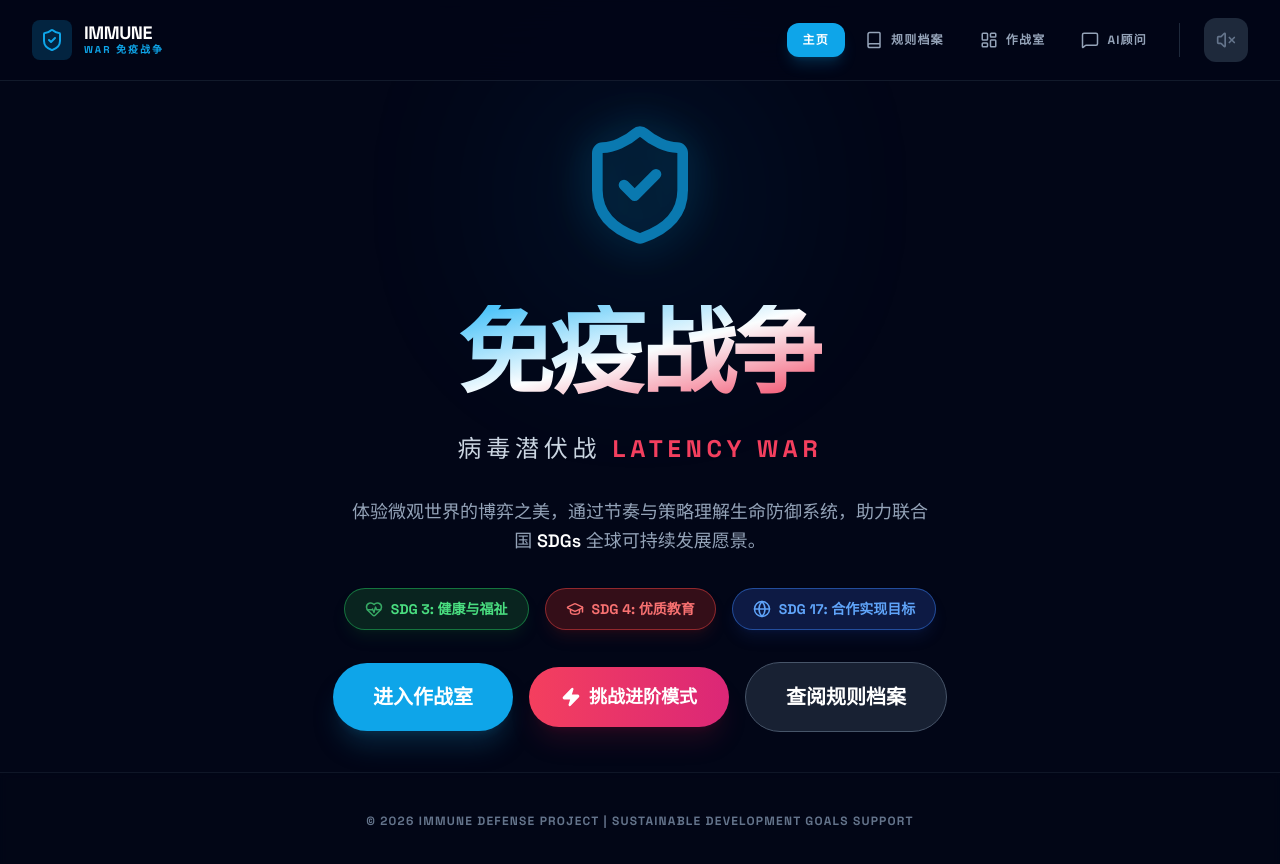
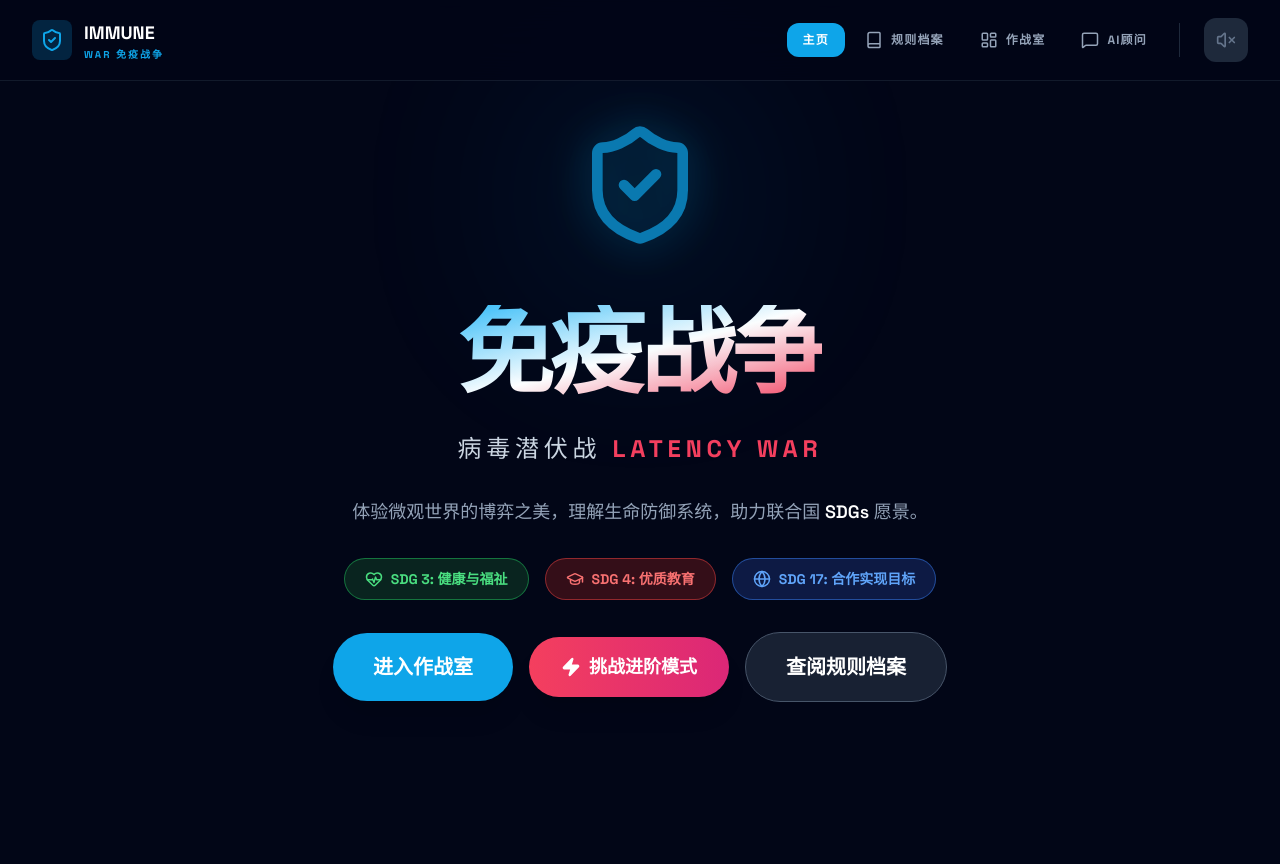
Before and after one commit to You007-tech/Immune-War, a React (Vite) app: page / in a window 1280 px wide. Shown: the top 864 px of the page. After the commit the page ends 800 px from the top, so only its background shows below. Built offline with nearby package versions, Linux system fonts and the light colour scheme.

Commit message:
Update App.tsx

```diff
--- a/src/App.tsx
+++ b/src/App.tsx
@@ -57,30 +57,30 @@ const App: React.FC = () => {
               病毒潜伏战 <span className="text-bio-accent font-bold">LATENCY WAR</span>
             </p>
             <p className="max-w-xl text-slate-400 leading-relaxed text-lg">
-              体验微观世界的博弈之美，通过节奏与策略理解生命防御系统，助力联合国 <span className="text-white font-semibold">SDGs</span> 全球可持续发展愿景。
+              体验微观世界的博弈之美，理解生命防御系统，助力联合国 <span className="text-white font-semibold">SDGs</span> 愿景。
             </p>
 
             <div className="flex flex-wrap justify-center gap-4 mt-4">
-              <div className="flex items-center gap-2 bg-green-900/40 border border-green-500/50 px-5 py-2.5 rounded-full text-green-400 text-sm font-bold backdrop-blur-sm shadow-lg shadow-green-900/20">
-                 <HeartPulse size={18} className="animate-pulse" />
+              <div className="flex items-center gap-2 bg-green-900/40 border border-green-500/50 px-5 py-2.5 rounded-full text-green-400 text-sm font-bold backdrop-blur-sm">
+                 <HeartPulse size={18} />
                  SDG 3: 健康与福祉
               </div>
-              <div className="flex items-center gap-2 bg-red-900/40 border border-red-500/50 px-5 py-2.5 rounded-full text-red-400 text-sm font-bold backdrop-blur-sm shadow-lg shadow-red-900/20">
+              <div className="flex items-center gap-2 bg-red-900/40 border border-red-500/50 px-5 py-2.5 rounded-full text-red-400 text-sm font-bold backdrop-blur-sm">
                  <GraduationCap size={18} />
                  SDG 4: 优质教育
               </div>
-              <div className="flex items-center gap-2 bg-blue-900/40 border border-blue-500/50 px-5 py-2.5 rounded-full text-blue-400 text-sm font-bold backdrop-blur-sm shadow-lg shadow-blue-900/20">
+              <div className="flex items-center gap-2 bg-blue-900/40 border border-blue-500/50 px-5 py-2.5 rounded-full text-blue-400 text-sm font-bold backdrop-blur-sm">
                  <Globe size={18} />
                  SDG 17: 合作实现目标
               </div>
             </div>
 
             <div className="flex flex-col sm:flex-row items-center justify-center gap-4 mt-8">
-              <button onClick={startBasicGame} className="px-10 py-5 bg-bio-primary hover:bg-sky-500 text-white rounded-full font-black text-xl shadow-xl shadow-sky-900/40 transition-all hover:scale-105 active:scale-95">
+              <button onClick={startBasicGame} className="px-10 py-5 bg-bio-primary hover:bg-sky-500 text-white rounded-full font-black text-xl shadow-xl transition-all hover:scale-105 active:scale-95">
                 进入作战室
               </button>
 
-              <button onClick={startAdvancedGame} className="px-8 py-4 bg-gradient-to-r from-bio-accent to-pink-600 hover:from-rose-500 hover:to-pink-500 text-white rounded-full font-black text-lg shadow-xl shadow-rose-900/20 transition-all hover:scale-105 active:scale-95 flex items-center gap-2">
+              <button onClick={startAdvancedGame} className="px-8 py-4 bg-gradient-to-r from-bio-accent to-pink-600 hover:from-rose-500 hover:to-pink-500 text-white rounded-full font-black text-lg shadow-xl transition-all hover:scale-105 active:scale-95 flex items-center gap-2">
                 <Zap size={20} className="fill-current" />
                 挑战进阶模式
               </button>
@@ -107,16 +107,16 @@ const App: React.FC = () => {
   };
 
   return (
-    <div className="min-h-screen flex flex-col bg-[#020617] selection:bg-bio-primary/30 selection:text-bio-highlight">
+    <div className="min-h-screen flex flex-col bg-[#020617]">
       <nav className="border-b border-slate-800/60 bg-bio-dark/80 backdrop-blur-xl sticky top-0 z-50">
         <div className="max-w-7xl mx-auto px-4 sm:px-6 lg:px-8">
           <div className="flex items-center justify-between h-20">
             <div className="flex items-center gap-3 cursor-pointer group" onClick={() => setActiveTab(Tab.HOME)}>
-              <div className="p-2 bg-bio-primary/20 rounded-lg group-hover:bg-bio-primary/30 transition-colors">
+              <div className="p-2 bg-bio-primary/20 rounded-lg group-hover:bg-bio-primary/30">
                 <ShieldCheck className="text-bio-primary w-6 h-6" />
               </div>
               <div className="flex flex-col">
-                <span className="font-black text-lg tracking-tight text-white leading-none uppercase">Immune</span>
+                <span className="font-black text-lg text-white uppercase">Immune</span>
                 <span className="text-[10px] text-bio-primary font-bold tracking-[0.2em] uppercase">War 免疫战争</span>
               </div>
             </div>
@@ -128,10 +128,7 @@ const App: React.FC = () => {
                 <NavButton active={activeTab === Tab.GAME} onClick={startBasicGame} label="作战室" icon={<LayoutDashboard size={18} />} />
                 <NavButton active={activeTab === Tab.AI} onClick={() => setActiveTab(Tab.AI)} label="AI顾问" icon={<MessageSquare size={18} />} />
               </div>
-              <button
-                onClick={toggleAudio}
-                className={`p-3 rounded-xl transition-all ${isAudioEnabled ? 'bg-bio-primary/20 text-bio-primary shadow-lg shadow-bio-primary/10' : 'bg-slate-800 text-slate-500'}`}
-              >
+              <button onClick={toggleAudio} className={`p-3 rounded-xl ${isAudioEnabled ? 'bg-bio-primary/20 text-bio-primary' : 'bg-slate-800 text-slate-500'}`}>
                 {isAudioEnabled ? <Volume2 size={20} /> : <VolumeX size={20} />}
               </button>
             </div>
@@ -141,22 +138,12 @@ const App: React.FC = () => {
       <main className="flex-grow max-w-7xl mx-auto px-4 sm:px-6 lg:px-8 py-10 w-full">
         {renderContent()}
       </main>
-      <footer className="border-t border-slate-800/50 bg-slate-950/50 py-10 backdrop-blur-sm mt-auto">
-        <div className="max-w-7xl mx-auto px-4 text-center">
-          <p className="text-slate-500 text-xs tracking-widest uppercase font-bold">© 2026 Immune Defense Project | Sustainable Development Goals Support</p>
-        </div>
-      </footer>
     </div>
   );
 };
 
 const NavButton: React.FC<{ active: boolean; onClick: () => void; label: string; icon?: React.ReactNode }> = ({ active, onClick, label, icon }) => (
-  <button
-    onClick={onClick}
-    className={`px-4 py-2 rounded-xl text-xs font-black transition-all flex items-center gap-2 uppercase tracking-widest ${
-      active ? 'bg-bio-primary text-white shadow-lg shadow-bio-primary/20' : 'text-slate-400 hover:text-white hover:bg-slate-800'
-    }`}
-  >
+  <button onClick={onClick} className={`px-4 py-2 rounded-xl text-xs font-black flex items-center gap-2 uppercase tracking-widest ${active ? 'bg-bio-primary text-white' : 'text-slate-400 hover:text-white hover:bg-slate-800'}`}>
     {icon}
     <span>{label}</span>
   </button>
```
